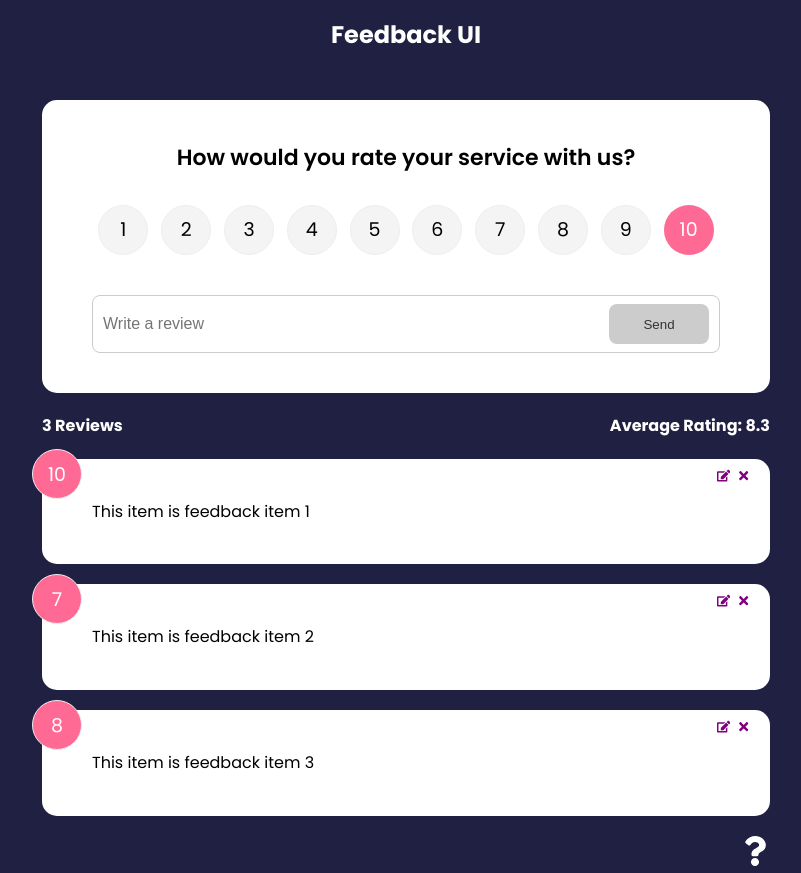
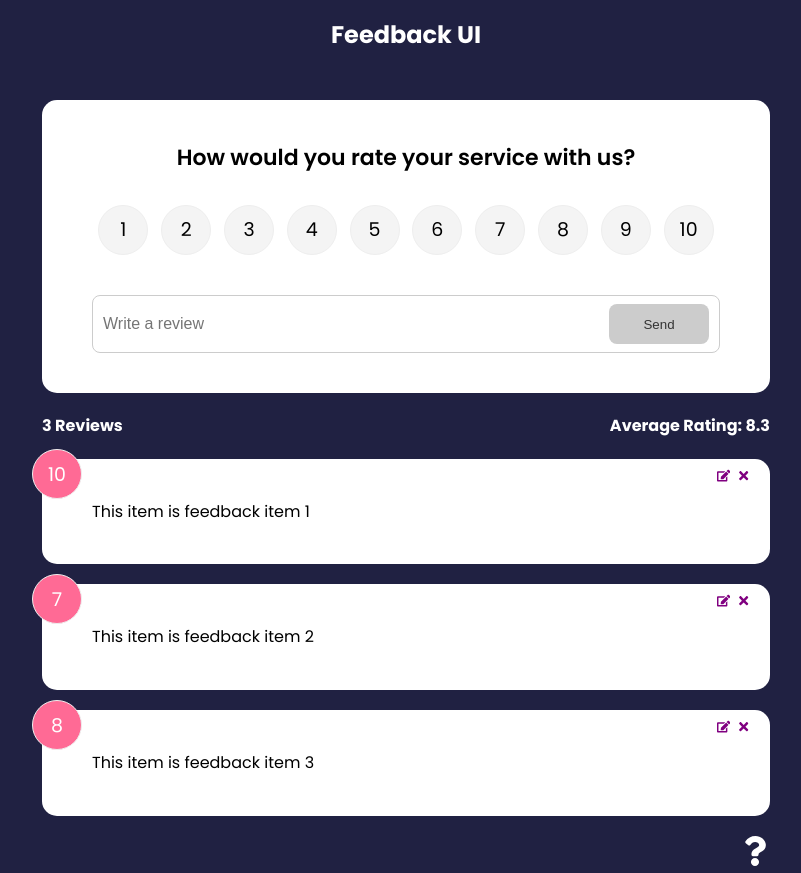
Before and after one commit to JoseIgnacioTapia/feedback-app, a React (Create React App) app: page / in a window 1280 px wide. Shown: the whole page, without its empty margins (234-1035 px from the left). Built offline with nearby package versions, Linux system fonts and the light colour scheme; the HTML template or start-up script is replaced by a standard one.

Commit message:
Side Effects With useEffect

```diff
--- a/src/components/FeedbackForm.jsx
+++ b/src/components/FeedbackForm.jsx
@@ -1,4 +1,4 @@
-import { useState, useContext } from 'react';
+import { useState, useEffect, useContext } from 'react';
 import RatingSelect from './RatingSelect';
 import Button from './shared/Button';
 import Card from './shared/Card';
@@ -10,7 +10,15 @@ function FeedbackForm() {
   const [message, setMessage] = useState('');
   const [rating, setRating] = useState(10);
 
-  const { addFeedback } = useContext(FeedbackContext);
+  const { addFeedback, feedbackEdit } = useContext(FeedbackContext);
+
+  useEffect(() => {
+    if (feedbackEdit.edit) {
+      setBtnDisabled(false);
+      setText(feedbackEdit.item.text);
+      setRating(feedbackEdit.item.rating);
+    }
+  }, [feedbackEdit]);
 
   const handleTextChange = e => {
     if (text === '') {
--- a/src/components/RatingSelect.jsx
+++ b/src/components/RatingSelect.jsx
@@ -1,7 +1,14 @@
-import { useState } from 'react';
+import { useState, useEffect, useContext } from 'react';
+import { FeedbackContext } from '../context/FeedbackContext';
 
 function RatingSelect({ select }) {
   const [selected, setSelected] = useState(10);
+
+  const { feedbackEdit } = useContext(FeedbackContext);
+
+  useEffect(() => {
+    setSelected(feedbackEdit.item.rating);
+  }, [feedbackEdit]);
 
   const handleChange = e => {
     setSelected(+e.currentTarget.value);
--- a/src/context/FeedbackContext.js
+++ b/src/context/FeedbackContext.js
@@ -54,6 +54,7 @@ const FeedbackProvider = ({ children }) => {
         deleteFeedback,
         addFeedback,
         editFeedback,
+        feedbackEdit,
       }}
     >
       {children}
```
